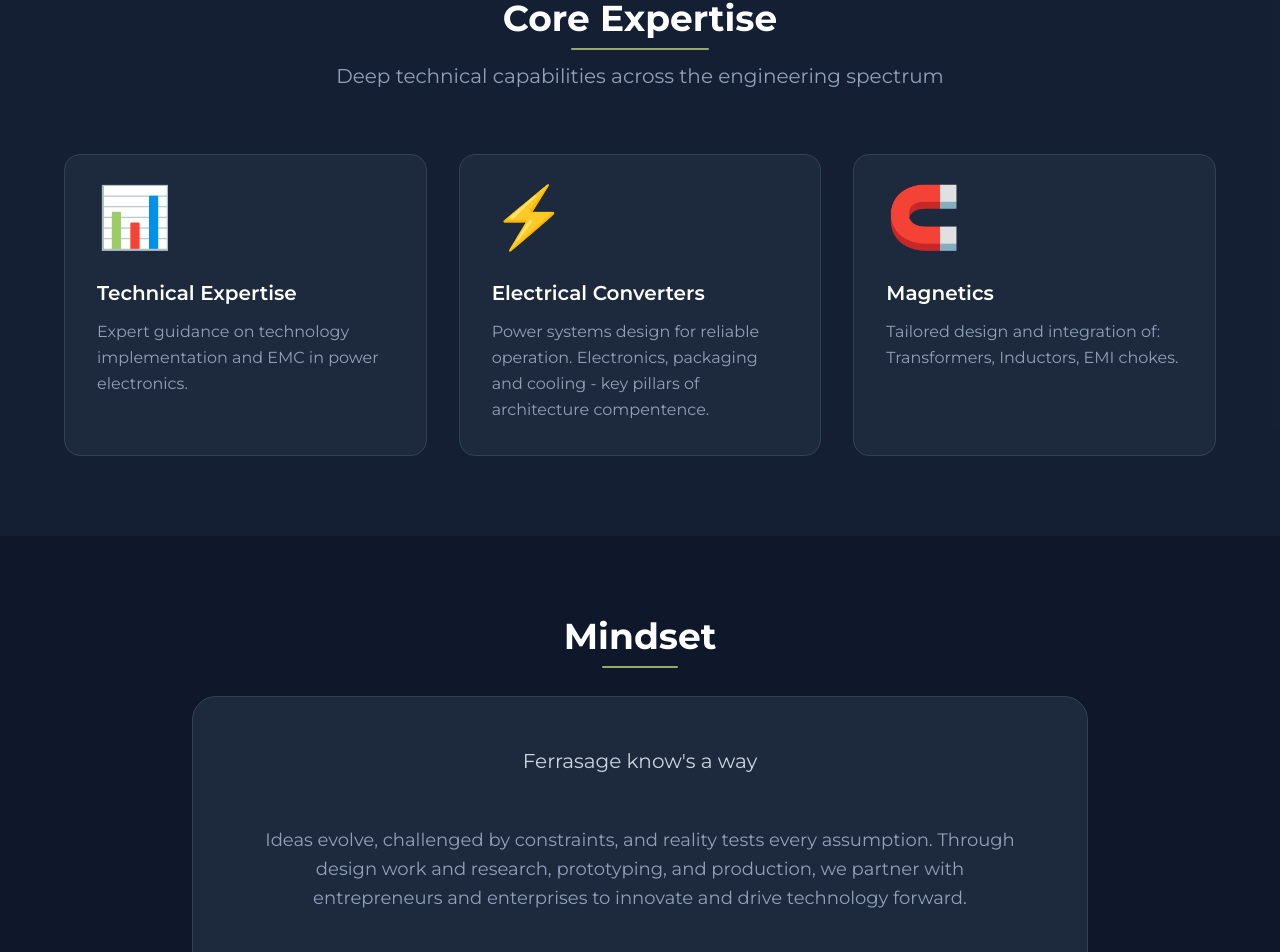
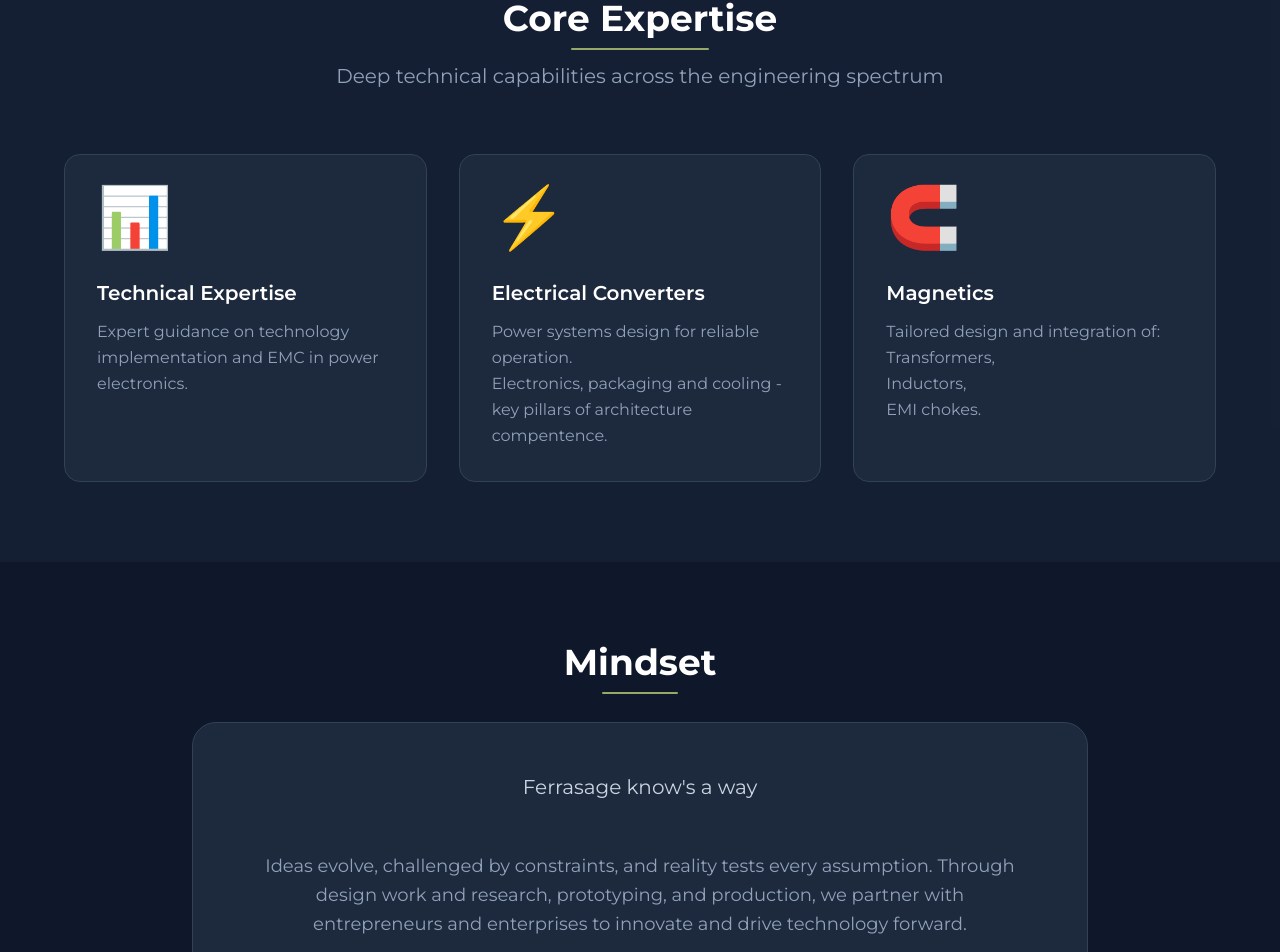
Before and after one commit to drazenbuljovcic/ferrasage, a React (Vite) app: page / in a window 1280 px wide. Shown: the part 842-1794 px from the top of the page. Built offline with nearby package versions, Linux system fonts and the light colour scheme.

Commit message:
feat: break text expertise

```diff
--- a/src/components/Expertise.jsx
+++ b/src/components/Expertise.jsx
@@ -1,30 +1,31 @@
-import { useRef } from 'react';
-import { useMousePosition } from '../hooks';
-import { Headline } from './Headline';
+import { useRef } from "react";
+import { useMousePosition } from "../hooks";
+import { Headline } from "./Headline";
 
 const services = [
   {
-    icon: '📊',
-    title: 'Technical Expertise',
+    icon: "📊",
+    title: "Technical Expertise",
     description:
-      'Expert guidance on technology implementation and EMC in power electronics.'
+      "Expert guidance on technology implementation and EMC in power electronics.",
   },
   {
-    icon: '⚡',
-    title: 'Electrical Converters',
-    description:[
-      'Power systems design for reliable operation. ',
-      'Electronics, packaging and cooling - key pillars of architecture compentence.'
-    ]
+    icon: "⚡",
+    title: "Electrical Converters",
+    description: [
+      "Power systems design for reliable operation.",
+      "Electronics, packaging and cooling - key pillars of architecture compentence.",
+    ],
   },
   {
-    icon: '🧲',
-    title: 'Magnetics',
+    icon: "🧲",
+    title: "Magnetics",
     description: [
-      'Tailored design and integration of: ',
-      'Transformers, ',
-      'Inductors, ',
-      'EMI chokes.']
+      "Tailored design and integration of: ",
+      "Transformers, ",
+      "Inductors, ",
+      "EMI chokes.",
+    ],
   },
 ];
 
@@ -51,27 +52,31 @@
               ref={(el) => (figureRefs.current[index] = el)}
               data-servisable
               data-service={service.title}
-              onMouseMove={(e) => handleMouseMove(e, index, figureRefs.current[index])}
+              onMouseMove={(e) =>
+                handleMouseMove(e, index, figureRefs.current[index])
+              }
               onMouseLeave={handleReset}
-              onTouchMove={(e) => handleTouchMove(e, index, figureRefs.current[index])}
+              onTouchMove={(e) =>
+                handleTouchMove(e, index, figureRefs.current[index])
+              }
               onTouchEnd={handleReset}
               className="p-8 bg-slate-800 border border-slate-700 rounded-2xl transition-all duration-300 group relative overflow-hidden before:absolute before:inset-0 before:bg-gradient-to-br before:from-[var(--color-primary)]/20 before:to-transparent before:opacity-0 before:transition-opacity before:duration-300 hover:border-[var(--color-primary)]/50 hover:before:opacity-100 active:border-[var(--color-primary)]/50 active:before:opacity-100"
               style={{
-                '--mouse-x':
+                "--mouse-x":
                   mousePositions[index]?.x !== undefined
                     ? `${mousePositions[index].x}%`
-                    : '50%',
-                '--mouse-y':
+                    : "50%",
+                "--mouse-y":
                   mousePositions[index]?.y !== undefined
                     ? `${mousePositions[index].y}%`
-                    : '50%',
+                    : "50%",
               }}
             >
               <div
                 className={`absolute inset-0 transition-opacity duration-300 pointer-events-none ${
                   mousePositions[index]?.x !== undefined
-                    ? 'opacity-100'
-                    : 'opacity-0'
+                    ? "opacity-100"
+                    : "opacity-0"
                 }`}
                 style={{
                   background: `radial-gradient(600px circle at var(--mouse-x) var(--mouse-y), rgba(152, 168, 105, 0.15), transparent 40%)`,
@@ -92,9 +97,15 @@
                 ))*/}
 
                 <p className="text-slate-400 leading-relaxed transition-colors duration-300 group-hover:text-slate-300 group-active:text-slate-300">
-                  {service.description}
+                  {!Array.isArray(service.description)
+                    ? service.description
+                    : service.description.map((d) => (
+                        <>
+                          <span>{d}</span>
+                          <br />
+                        </>
+                      ))}
                 </p>
-
               </div>
             </figure>
           ))}
```
